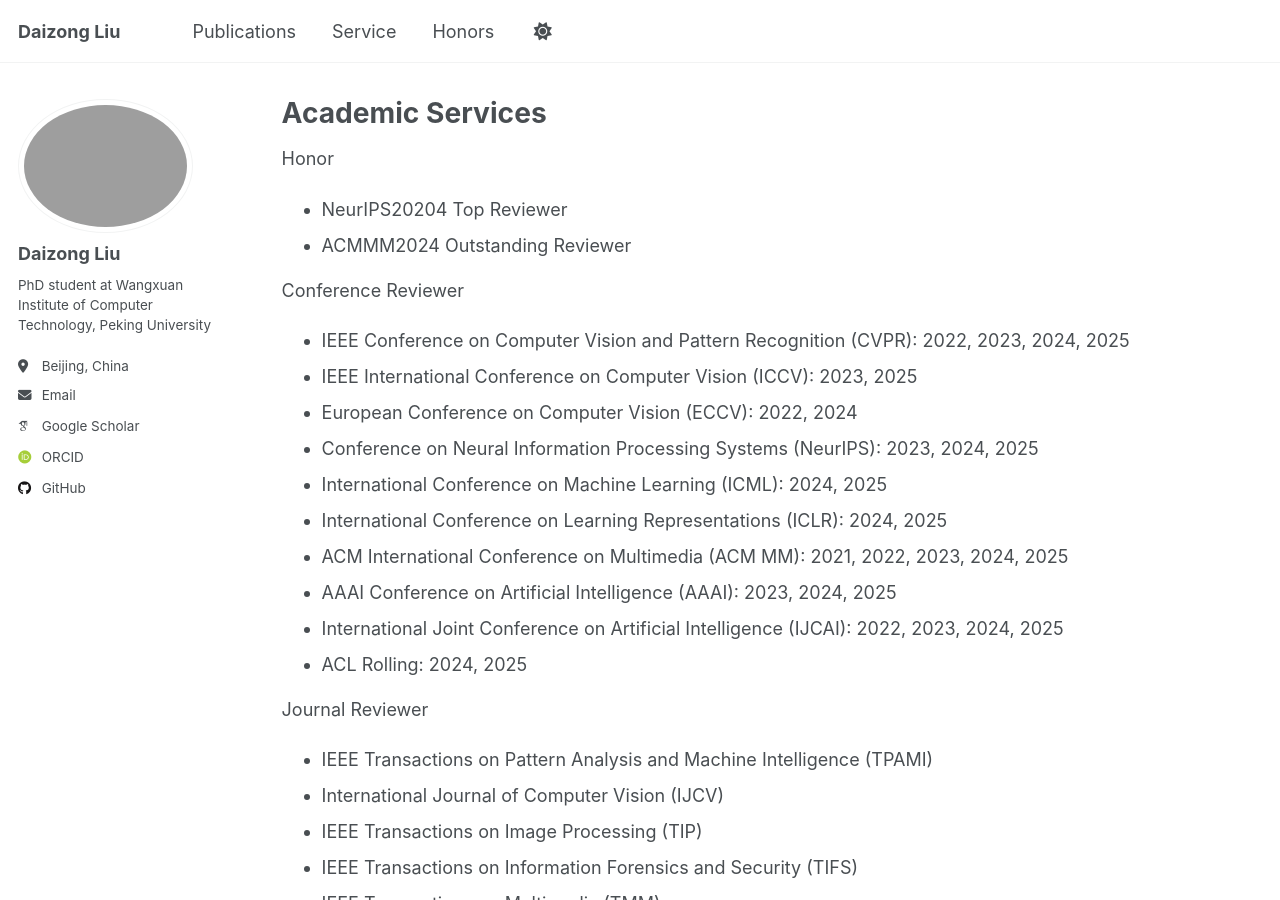
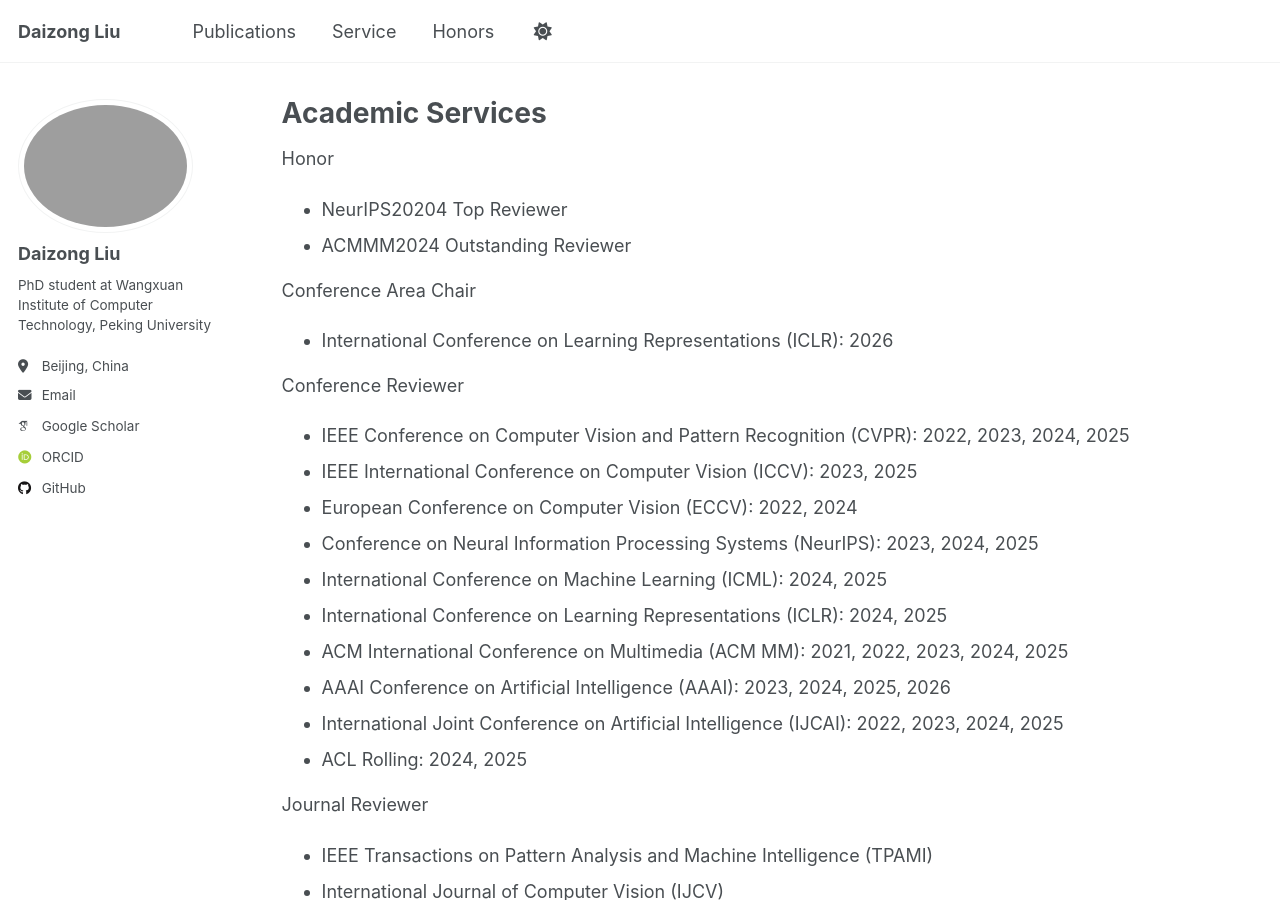
Before and after one commit to liudaizong/liudaizong.github.io, a Jekyll site: the page built from _pages/service.md, in a window 1280 px wide and 900 px high. Built offline with Jekyll 4.4.1, drawn with Linux system fonts in a browser that asks for light colours; some web fonts are replaced.

Commit message:
Update service.md

```diff
--- a/_pages/service.md
+++ b/_pages/service.md
@@ -7,6 +7,9 @@ Honor
 * NeurIPS20204 Top Reviewer
 * ACMMM2024 Outstanding Reviewer
 
+Conference Area Chair
+* International Conference on Learning Representations (ICLR): 2026
+
 Conference Reviewer
 * IEEE Conference on Computer Vision and Pattern Recognition (CVPR): 2022, 2023, 2024, 2025
 * IEEE International Conference on Computer Vision (ICCV): 2023, 2025
@@ -15,7 +18,7 @@ Conference Reviewer
 * International Conference on Machine Learning (ICML): 2024, 2025
 * International Conference on Learning Representations (ICLR): 2024, 2025
 * ACM International Conference on Multimedia (ACM MM): 2021, 2022, 2023, 2024, 2025
-* AAAI Conference on Artificial Intelligence (AAAI): 2023, 2024, 2025
+* AAAI Conference on Artificial Intelligence (AAAI): 2023, 2024, 2025, 2026
 * International Joint Conference on Artificial Intelligence (IJCAI): 2022, 2023, 2024, 2025
 * ACL Rolling: 2024, 2025
 
```
